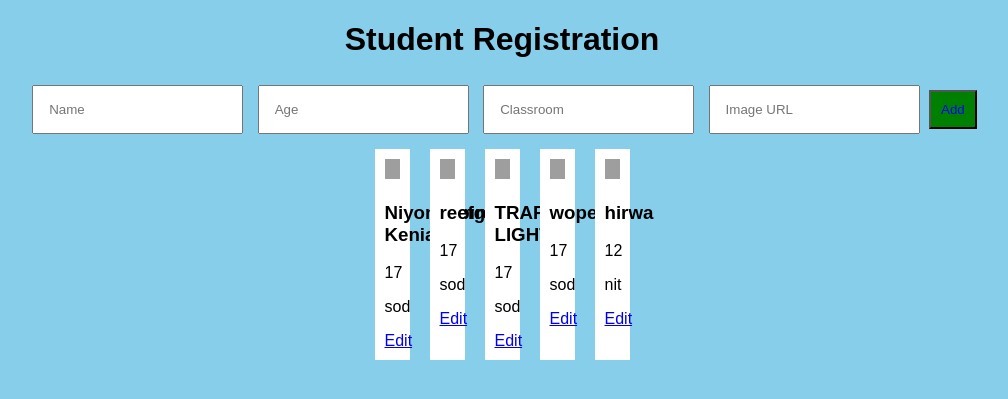
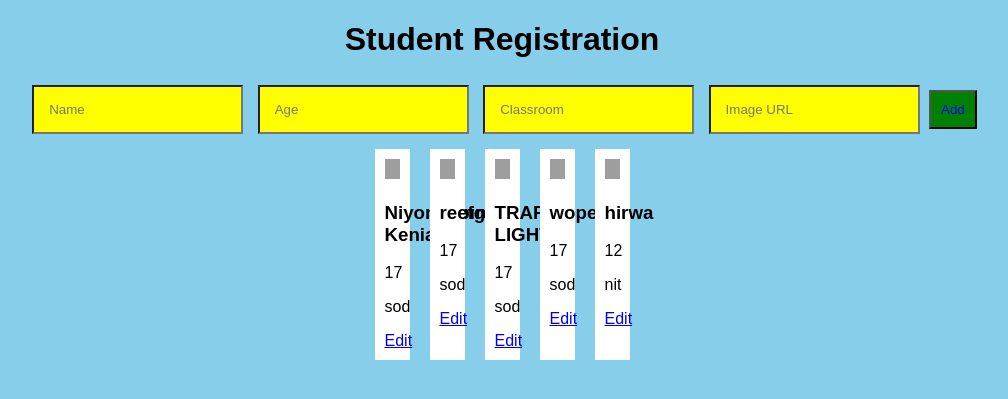
Before and after one commit to Kenia48-INGABIRE/student-registration, a Flask app: page / in a window 1280 px wide. Shown: the top 399 px of the page, without its empty margins (138-1146 px from the left). Run offline with Flask 3, Linux system fonts and the light colour scheme; data comes from the database, SQL or seed files in the repository; grey boxes are pictures that could not be loaded.

Commit message:
Update style.css

```diff
--- a/templates/static/style.css
+++ b/templates/static/style.css
@@ -7,6 +7,7 @@ body {
 form input {
   padding: 15px;
   margin: 5px;
+  background: yellow;
 }
 
 button {
```
